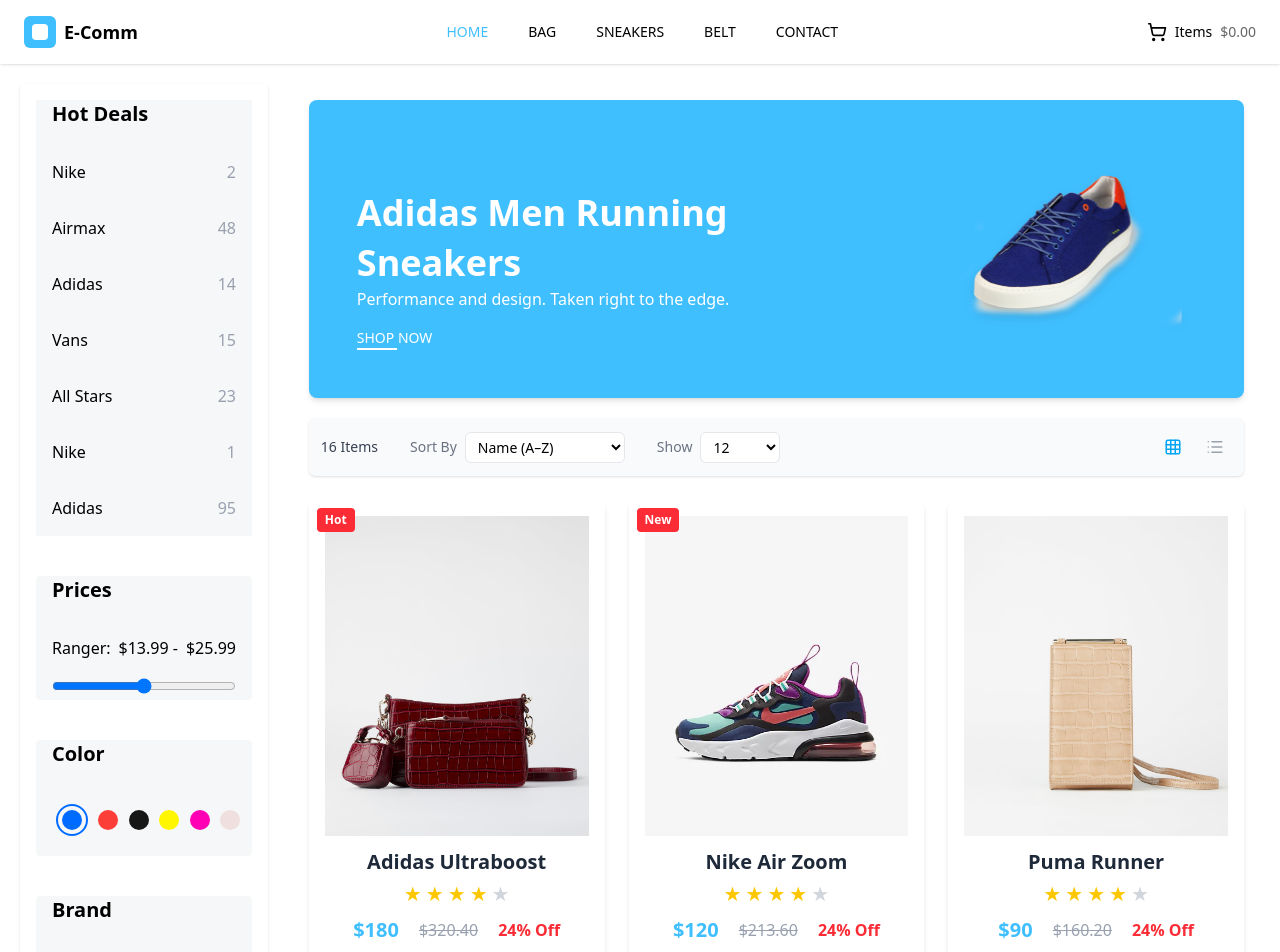
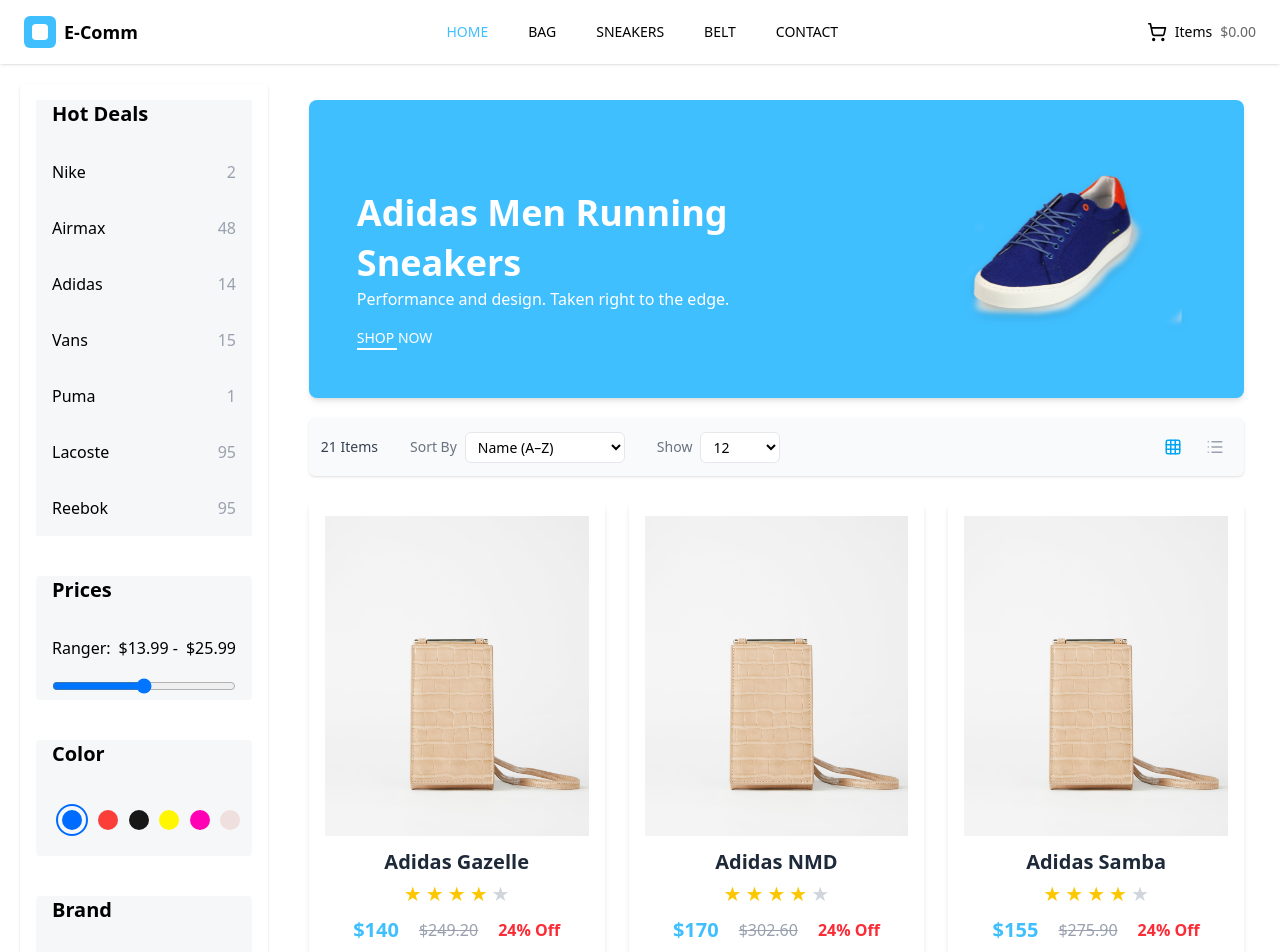
Before and after one commit to AsadArmanKhan/E-Como, a React (Vite) app: page / in a window 1280 px wide. Shown: the top 952 px of the page. Built offline with nearby package versions, Linux system fonts and the light colour scheme; the HTML template or start-up script is replaced by a standard one.

Commit message:
3rd Commit of the Second day

```diff
--- a/src/Pages/ForMobile.jsx
+++ b/src/Pages/ForMobile.jsx
@@ -6,7 +6,12 @@
 import Brand from "./Brand";
 import TopDeals from "./TopDeals";
 
-export default function ForMobile({ filters, setFilters }) {
+export default function ForMobile({
+  filters,
+  setFilters,
+  hotDeal,
+  setHotDeal,
+}) {
   const [isOpen, setIsOpen] = useState(false);
 
   useEffect(() => {
@@ -26,7 +31,12 @@
       </div>
 
       <div className="hidden md:block p-4">
-        <FilterOptions filters={filters} setFilters={setFilters} />
+        <FilterOptions
+          filters={filters}
+          setFilters={setFilters}
+          hotDeal={hotDeal}
+          setHotDeal={setHotDeal}
+        />
       </div>
 
       {isOpen && (
@@ -47,7 +57,12 @@
             </button>
 
             <div className="mt-12 overflow-y-auto px-5 pb-6">
-              <FilterOptions filters={filters} setFilters={setFilters} />
+              <FilterOptions
+                filters={filters}
+                setFilters={setFilters}
+                hotDeal={hotDeal}
+                setHotDeal={setHotDeal}
+              />
             </div>
           </div>
         </div>
@@ -56,7 +71,7 @@
   );
 }
 
-function FilterOptions({ filters, setFilters }) {
+function FilterOptions({ filters, setFilters, hotDeal, setHotDeal }) {
   const [expanded, setExpanded] = useState({
     topDeals: true,
     prices: true,
@@ -86,10 +101,10 @@
   return (
     <div>
       <TopDeals
+        hotDeal={hotDeal}
+        onSelect={setHotDeal}
         expanded={expanded.topDeals}
         toggleExpand={() => toggleExpand("topDeals")}
-        selected={filters.topDeals}
-        onSelect={(val) => handleSelect("topDeals", val)}
       />
 
       <div className="mt-10">
--- a/src/Pages/Products.jsx
+++ b/src/Pages/Products.jsx
@@ -11,8 +11,8 @@
   setShowCount,
   view,
   setView,
+  hotDeal,
 }) {
-  // 🔹 Filter Logic
   const filteredProducts = products.filter((product) => {
     const brandOk =
       filters.brand.length === 0 || filters.brand.includes(product.brand);
@@ -20,12 +20,11 @@
       filters.color.length === 0 || filters.color.includes(product.color);
     const priceOk =
       product.price >= filters.prices[0] && product.price <= filters.prices[1];
-    const topDealsOk = !filters.topDeals || product.topDeal === true;
+    const hotDealOk = !hotDeal || product.brand === hotDeal;
 
-    return brandOk && colorOk && priceOk && topDealsOk;
+    return brandOk && colorOk && priceOk && hotDealOk;
   });
 
-  // 🔹 Sort Logic
   const sortedProducts = [...filteredProducts].sort((a, b) => {
     if (sortBy === "price-asc") return a.price - b.price;
     if (sortBy === "price-desc") return b.price - a.price;
@@ -43,12 +42,12 @@
     return 0;
   });
 
-  // 🔹 Show Count Logic
+  //  Show Count Logic Here
   const limitedProducts = sortedProducts.slice(0, showCount);
 
   return (
     <section className="p-4">
-      {/* Banner / Header */}
+      {/* Big Shoes Banner */}
       <BigShoes />
 
       {/* ShortBy Section */}
@@ -138,7 +137,7 @@
             ))}
           </div>
 
-          {/* 🔹 Load More Button */}
+          {/* Load More Button */}
           {showCount < sortedProducts.length && (
             <div className="flex justify-center mt-6">
               <button
@@ -154,4 +153,3 @@
     </section>
   );
 }
-// i have pasted this code after doing that the short by is not working
--- a/src/Pages/ProductsPage.jsx
+++ b/src/Pages/ProductsPage.jsx
@@ -10,22 +10,28 @@
     topDeals: false,
   });
 
+  const [hotDeal, setHotDeal] = useState(""); // For filtering the products by name
   const [sortBy, setSortBy] = useState("name-asc");
   const [showCount, setShowCount] = useState(12);
   const [view, setView] = useState("grid");
-
   return (
     <section className="w-full flex flex-col p-5">
       <div className="w-full flex justify-between">
         {/* Sidebar / Filters */}
         <div className="w-[20%]">
-          <ForMobile filters={filters} setFilters={setFilters} />
+          <ForMobile
+            filters={filters}
+            setFilters={setFilters}
+            hotDeal={hotDeal}
+            setHotDeal={setHotDeal}
+          />
         </div>
 
         {/* Products */}
         <div className="w-[78%]">
           <Products
             filters={filters}
+            hotDeal={hotDeal}
             sortBy={sortBy}
             setSortBy={setSortBy}
             showCount={showCount}
--- a/src/Pages/TopDeals.jsx
+++ b/src/Pages/TopDeals.jsx
@@ -1,23 +1,21 @@
-import React from "react";
 import { topDealsData } from "../data/topDeals";
-
-export default function TopDeals({ selected, onSelect }) {
+export default function TopDeals({ hotDeal, onSelect }) {
   return (
     <section className="bg-[#F6F7F8]">
       <h2 className="text-xl font-semibold mb-4 ml-4">Hot Deals</h2>
-      {topDealsData.map((product, i) => (
+      {topDealsData.map((deal, i) => (
         <div
           key={i}
-          onClick={() => onSelect(product.name)}
+          onClick={() => onSelect(deal.reference)}
           className={`flex justify-between p-4 rounded cursor-pointer ${
-            selected === product.name
+            hotDeal === deal.name
               ? "text-[#33A0FF] font-medium bg-blue-50"
               : "hover:bg-gray-100"
           }`}
         >
-          <span>{product.name}</span>
-          <span className={selected === product.name ? "" : "text-gray-400"}>
-            {product.count}
+          <span>{deal.name}</span>
+          <span className={hotDeal === deal.name ? "" : "text-gray-400"}>
+            {deal.count}
           </span>
         </div>
       ))}
--- a/src/data/productsData.js
+++ b/src/data/productsData.js
@@ -3,52 +3,69 @@
     id: 1,
     name: "Nike Air Zoom",
     brand: "Nike",
+    reference: "Nike",
     color: "Blue",
     price: 120,
     oldPrice: 150,
     discount: "-20%",
     rating: 4,
-    image: "/funky-sport.png",
+    image: "/36fadfb6e72b8e42c2afe8453f8af0e3795dd9e1 (1).png",
     tag: "New",
   },
   {
     id: 2,
     name: "Adidas Ultraboost",
     brand: "Adidas",
+    reference: "Adidas",
     color: "Black",
     price: 180,
     oldPrice: 200,
     discount: "-10%",
     rating: 5,
-    image: "/36fadfb6e72b8e42c2afe8453f8af0e3795dd9e1 (1).png",
+    image: "/bag.png",
     tag: "Hot",
   },
   {
     id: 3,
     name: "Puma Runner",
     brand: "Puma",
+    reference: "Puma",
     color: "Red",
     price: 90,
     oldPrice: 110,
     discount: "-15%",
     rating: 3,
-    image: "/bag.png",
+    image: "/blue-under.png",
   },
   {
     id: 4,
     name: "Vans Classic",
     brand: "Vans",
+    reference: "Vans",
     color: "White",
     price: 60,
     oldPrice: 75,
     discount: "-20%",
     rating: 4,
-    image: "/blue-under.png",
+    image: "/funky-sport.png",
   },
   {
     id: 5,
     name: "Reebok Flex",
     brand: "Reebok",
+    reference: "Reebok",
+    color: "Yellow",
+    price: 100,
+    oldPrice: 120,
+    discount: "-15%",
+    rating: 4,
+    image: "/yellow-back.png",
+  },
+  {
+    id: 6,
+    name: "Reebok Flex",
+    brand: "Reebok",
+    reference: "Reebok",
     color: "Yellow",
     price: 100,
     oldPrice: 120,
@@ -57,124 +74,190 @@
     image: "/yellow-side.png",
   },
   {
-    id: 6,
-    name: "Reebok Flex",
+    id: 7,
+    name: "Lacoste L001",
+    brand: "Lacoste",
+    reference: "Lacoste",
+    color: "Green",
+    price: 130,
+    oldPrice: 160,
+    discount: "-19%",
+    rating: 4,
+    image: "/yellow-side.png",
+    tag: "New",
+  },
+  {
+    id: 8,
+    name: "Lacoste Court-Master",
+    brand: "Lacoste",
+    reference: "Lacoste",
+    color: "White",
+    price: 140,
+    oldPrice: 170,
+    discount: "-18%",
+    rating: 5,
+    image: "/yellow-side.png",
+  },
+  {
+    id: 9,
+    name: "Lacoste Carnaby",
+    brand: "Lacoste",
+    reference: "Lacoste",
+    color: "Navy",
+    price: 125,
+    oldPrice: 155,
+    discount: "-19%",
+    rating: 4,
+    image: "/yellow-side.png",
+    tag: "Hot",
+  },
+  {
+    id: 10,
+    name: "Lacoste Run Spin",
+    brand: "Lacoste",
+    reference: "Lacoste",
+    color: "Black",
+    price: 145,
+    oldPrice: 175,
+    discount: "-17%",
+    rating: 3,
+    image: "/yellow-side.png",
+  },
+  {
+    id: 11,
+    name: "Lacoste Storm",
+    brand: "Lacoste",
+    reference: "Lacoste",
+    color: "Grey",
+    price: 135,
+    oldPrice: 165,
+    discount: "-18%",
+    rating: 4,
+    image: "/yellow-side.png",
+  },
+
+  {
+    id: 12,
+    name: "Reebok Classic",
     brand: "Reebok",
-    color: "Yellow",
-    price: 100,
-    oldPrice: 120,
-    discount: "-15%",
+    reference: "Reebok",
+    color: "Black",
+    price: 95,
+    oldPrice: 115,
+    discount: "-17%",
+    rating: 5,
+    image: "/yellow-back.png",
+    tag: "New",
+  },
+  {
+    id: 13,
+    name: "Reebok Runner",
+    brand: "Reebok",
+    reference: "Reebok",
+    color: "Blue",
+    price: 85,
+    oldPrice: 105,
+    discount: "-19%",
     rating: 4,
     image: "/yellow-back.png",
   },
   {
-    id: 7,
-    name: "Reebok Flex",
+    id: 14,
+    name: "Reebok Zigtech",
     brand: "Reebok",
-    color: "Yellow",
-    price: 100,
-    oldPrice: 120,
+    reference: "Reebok",
+    color: "Red",
+    price: 110,
+    oldPrice: 130,
     discount: "-15%",
-    rating: 4,
-    image: "/yellow-side.png",
+    rating: 3,
+    image: "/yellow-back.png",
+    tag: "Hot",
   },
   {
-    id: 8,
-    name: "Reebok Flex",
+    id: 15,
+    name: "Reebok Pump",
     brand: "Reebok",
-    color: "Yellow",
-    price: 100,
-    oldPrice: 120,
-    discount: "-15%",
+    reference: "Reebok",
+    color: "White",
+    price: 120,
+    oldPrice: 140,
+    discount: "-14%",
     rating: 4,
-    image: "/blue-under.png",
+    image: "/yellow-back.png",
   },
   {
-    id: 9,
-    name: "Reebok Flex",
+    id: 16,
+    name: "Reebok DMX",
     brand: "Reebok",
-    color: "Yellow",
-    price: 100,
-    oldPrice: 120,
-    discount: "-15%",
-    rating: 4,
-    image: "/funky-sport.png",
+    reference: "Reebok",
+    color: "Grey",
+    price: 105,
+    oldPrice: 125,
+    discount: "-16%",
+    rating: 5,
+    image: "/yellow-back.png",
   },
   {
-    id: 10,
-    name: "Reebok Flex",
-    brand: "Reebok",
-    color: "Yellow",
-    price: 100,
-    oldPrice: 120,
-    discount: "-15%",
-    rating: 4,
-    image: "/36fadfb6e72b8e42c2afe8453f8af0e3795dd9e1 (1).png",
+    id: 17,
+    name: "Adidas Superstar",
+    brand: "Adidas",
+    reference: "Adidas",
+    color: "White",
+    price: 160,
+    oldPrice: 190,
+    discount: "-16%",
+    rating: 5,
+    image: "/bag.png",
+    tag: "New",
   },
   {
-    id: 11,
-    name: "Reebok Flex",
-    brand: "Reebok",
-    color: "Yellow",
-    price: 100,
-    oldPrice: 120,
+    id: 18,
+    name: "Adidas NMD",
+    brand: "Adidas",
+    reference: "Adidas",
+    color: "Grey",
+    price: 170,
+    oldPrice: 200,
     discount: "-15%",
     rating: 4,
     image: "/bag.png",
   },
   {
-    id: 12,
-    name: "Reebok Flex",
-    brand: "Reebok",
-    color: "Yellow",
-    price: 100,
-    oldPrice: 120,
-    discount: "-15%",
-    rating: 4,
-    image: "/yellow-side.png",
+    id: 19,
+    name: "Adidas Stan Smith",
+    brand: "Adidas",
+    reference: "Adidas",
+    color: "Green",
+    price: 150,
+    oldPrice: 180,
+    discount: "-17%",
+    rating: 5,
+    image: "/bag.png",
+    tag: "Hot",
   },
   {
-    id: 13,
-    name: "Reebok Flex",
-    brand: "Reebok",
-    color: "Yellow",
-    price: 100,
-    oldPrice: 120,
-    discount: "-15%",
+    id: 20,
+    name: "Adidas Gazelle",
+    brand: "Adidas",
+    reference: "Adidas",
+    color: "Blue",
+    price: 140,
+    oldPrice: 170,
+    discount: "-18%",
     rating: 4,
-    image: "/blue-under.png",
+    image: "/bag.png",
   },
   {
-    id: 14,
-    name: "Reebok Flex",
-    brand: "Reebok",
-    color: "Yellow",
-    price: 100,
-    oldPrice: 120,
-    discount: "-15%",
-    rating: 4,
-    image: "/blue-under.png",
-  },
-  {
-    id: 15,
-    name: "Reebok Flex",
-    brand: "Reebok",
-    color: "Yellow",
-    price: 100,
-    oldPrice: 120,
-    discount: "-15%",
-    rating: 4,
-    image: "/blue-under.png",
-  },
-  {
-    id: 16,
-    name: "Reebok Flex",
-    brand: "Reebok",
-    color: "Yellow",
-    price: 100,
-    oldPrice: 120,
-    discount: "-15%",
-    rating: 4,
-    image: "/funky-sport.png",
+    id: 21,
+    name: "Adidas Samba",
+    brand: "Adidas",
+    reference: "Adidas",
+    color: "Black",
+    price: 155,
+    oldPrice: 185,
+    discount: "-16%",
+    rating: 5,
+    image: "/bag.png",
   },
 ];
--- a/src/data/topDeals.js
+++ b/src/data/topDeals.js
@@ -1,9 +1,9 @@
 export const topDealsData = [
-  { name: "Nike", count: 2 },
-  { name: "Airmax", count: 48 },
-  { name: "Adidas", count: 14 },
-  { name: "Vans", count: 15 },
-  { name: "All Stars", count: 23 },
-  { name: "Nike", count: 1 },
-  { name: "Adidas", count: 95 },
+  { name: "Nike", count: 2, reference: "Nike" },
+  { name: "Airmax", count: 48, reference: "Airmax" },
+  { name: "Adidas", count: 14, reference: "Adidas" },
+  { name: "Vans", count: 15, reference: "Vans" },
+  { name: "Puma", count: 1, reference: "Puma" },
+  { name: "Lacoste", count: 95, reference: "Lacoste" },
+  { name: "Reebok", count: 95, reference: "Reebok" },
 ];
```
